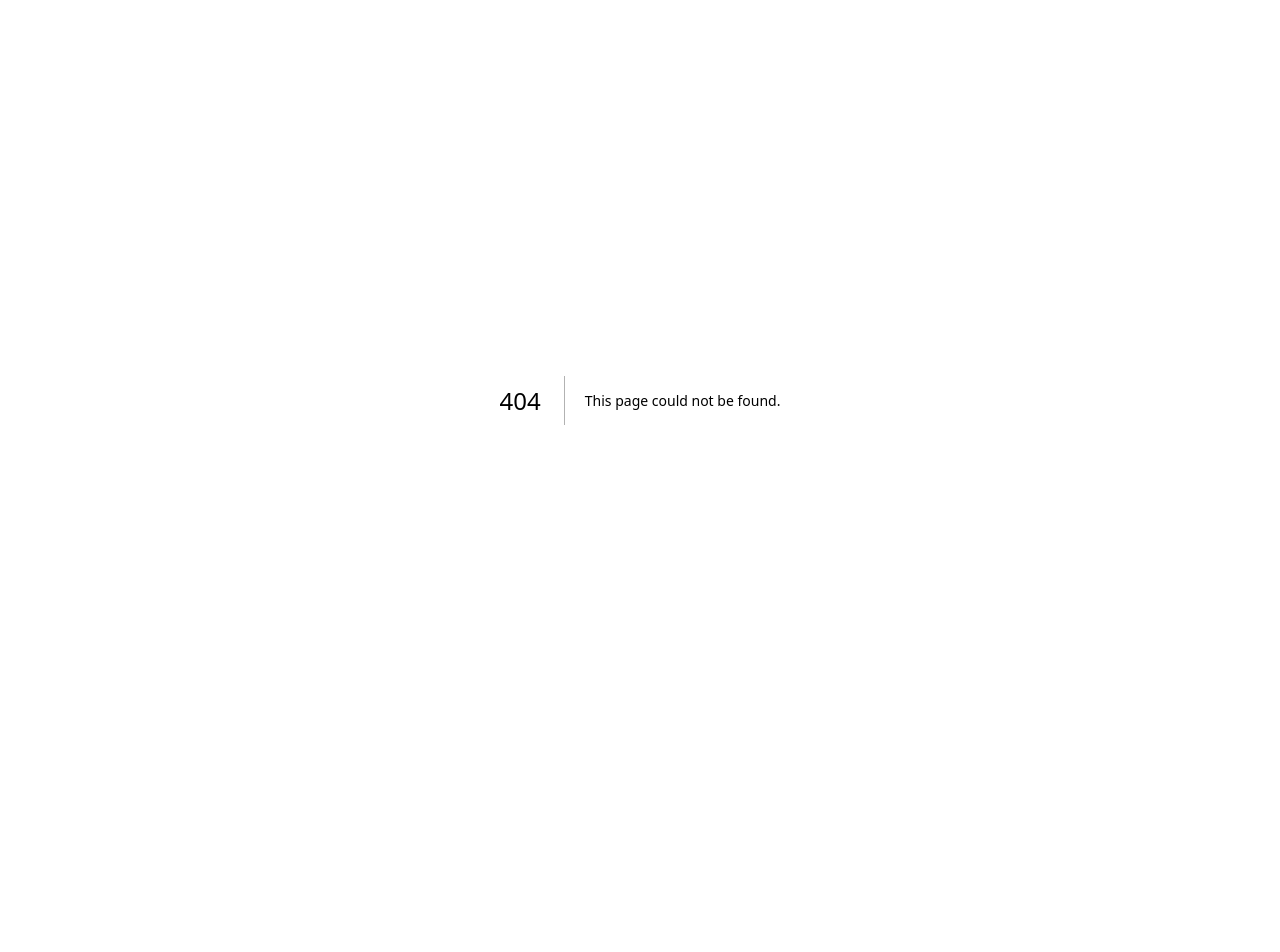
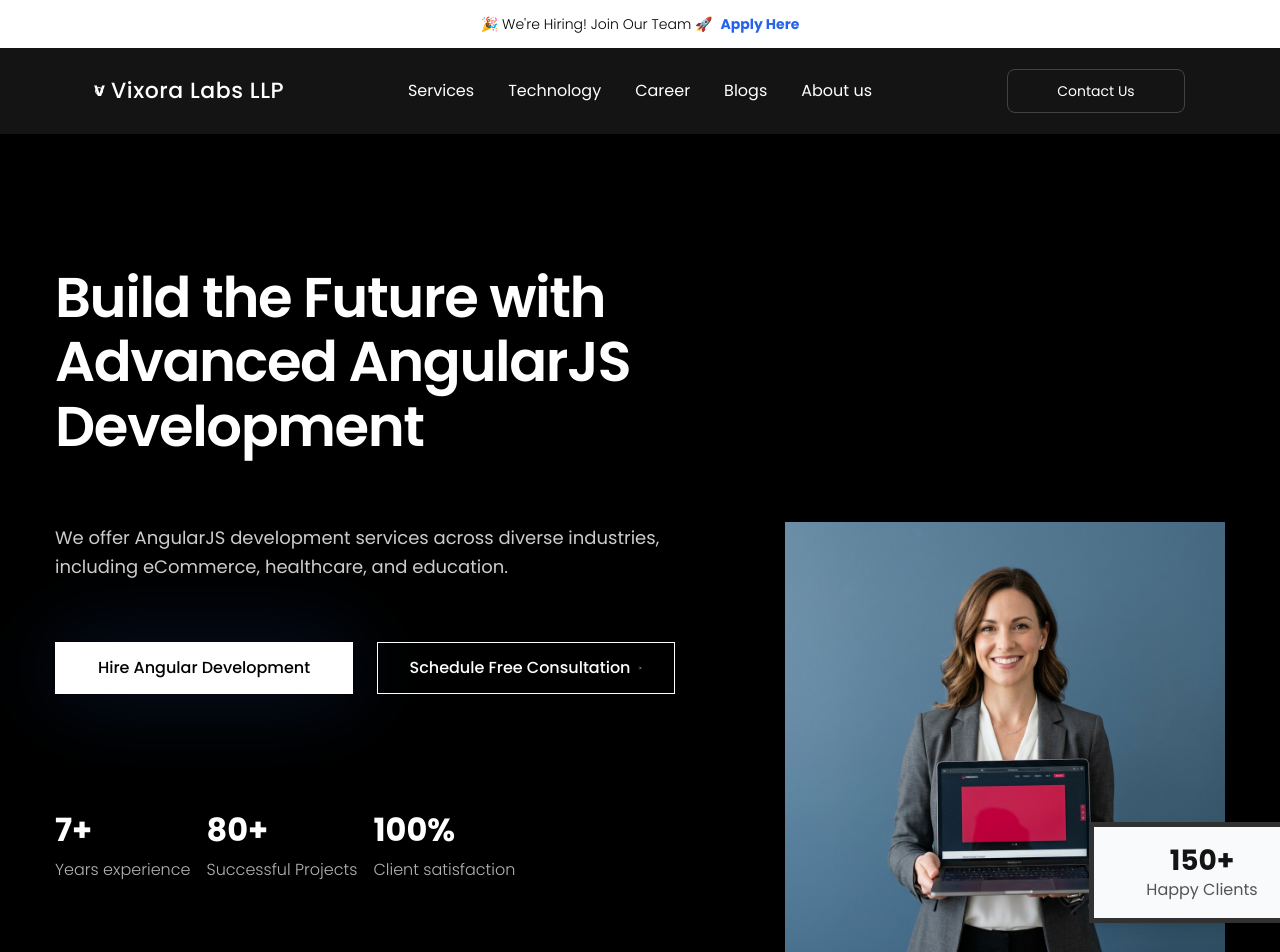
Before and after one commit to hhchavada/Vixora-Labs_LLP, a Next.js app: page /technology in a window 1280 px wide. Before the commit this address had no page. Shown: the top 952 px of the page. Before the commit the page ends 800 px from the top, so only its background shows below. Built offline with nearby package versions, Linux system fonts and the light colour scheme.

Commit message:
add new section

```diff
--- a/src/app/about/page.tsx
+++ b/src/app/about/page.tsx
@@ -20,7 +20,7 @@ export default function AboutPage() {
         <AboutHero />
         <AboutStats />
         <AboutWhyChoose />
-        <AboutDirectors />
+        {/* <AboutDirectors /> */}
         <AboutVisionMission />
       </PageWrapper>
       <Footer />
--- /dev/null
+++ b/src/app/technology/page.tsx
@@ -0,0 +1,31 @@
+import { Navbar } from "@/components/layout/navbar";
+import { Footer } from "@/components/layout/footer";
+import { AnnouncementBar } from "@/components/layout/announcement-bar";
+import { TechHero } from "@/features/technology/tech-hero";
+import { TechCompanies } from "@/features/technology/tech-companies";
+
+export const metadata = {
+  title: "AngularJS Development | Vixora Labs",
+  description: "Build the Future with Advanced AngularJS Development at Vixora Labs.",
+};
+
+export default function TechnologyPage() {
+  return (
+    <main className="min-h-screen flex flex-col bg-white">
+      <AnnouncementBar>
+        <span className="flex items-center justify-center gap-2 text-sm">
+          <span>🎉 We're Hiring! Join Our Team 🚀</span>
+          <a href="/career" className="text-primary font-bold hover:underline">
+            Apply Here
+          </a>
+        </span>
+      </AnnouncementBar>
+      <Navbar />
+      <div className="flex-1">
+        <TechHero />
+        <TechCompanies />
+      </div>
+      <Footer />
+    </main>
+  );
+}
--- a/src/components/layout/navbar.tsx
+++ b/src/components/layout/navbar.tsx
@@ -27,7 +27,7 @@ export function Navbar() {
   const shouldHide = isScrolled && direction === "down" && !isMobileMenuOpen;
 
   // Force dark background on pages that have a light background at the top
-  const forceDarkBg = pathname === "/terms" || pathname === "/privacy" || pathname === "/about" || pathname === "/career";
+  const forceDarkBg = pathname === "/terms" || pathname === "/privacy" || pathname === "/about" || pathname === "/career" || pathname === "/technology";
 
   return (
     <>
--- /dev/null
+++ b/src/features/technology/tech-companies.tsx
@@ -0,0 +1,33 @@
+import * as React from "react";
+
+const companies = [
+  { name: "Google", color: "text-[#4285F4]" },
+  { name: "Forbes", color: "text-[#101820]" },
+  { name: "PayPal", color: "text-[#00457C]" },
+  { name: "Microsoft", color: "text-[#737373]" },
+  { name: "IBM", color: "text-[#0530AD]" },
+];
+
+export function TechCompanies() {
+  return (
+    <section id="companies" className="bg-white py-[60px] md:py-[100px] w-full">
+      <div className="container mx-auto px-5 sm:px-[30px] lg:px-[15px] 2xl:max-w-[1516px] xl:max-w-[1200px] text-center">
+        <h2 className="text-[#141414] font-medium text-[24px] md:text-[32px] mb-2">
+          Top Companies Using Angular
+        </h2>
+        <p className="text-[#5b664d] text-[14px] md:text-[16px] mb-[40px] md:mb-[60px]">
+          Explore leading companies leveraging Angular for dynamic web applications
+        </p>
+
+        <div className="flex flex-wrap items-center justify-center gap-8 md:gap-16 lg:gap-20">
+          {companies.map((company) => (
+            <div key={company.name} className={`flex items-center justify-center text-2xl md:text-3xl font-bold ${company.color}`}>
+               {/* Replace with actual logo images when available */}
+               {company.name}
+            </div>
+          ))}
+        </div>
+      </div>
+    </section>
+  );
+}
--- /dev/null
+++ b/src/features/technology/tech-hero.tsx
@@ -0,0 +1,66 @@
+import * as React from "react";
+import Image from "next/image";
+import { ArrowRight } from "lucide-react";
+import { Button } from "@/components/ui/button";
+
+export function TechHero() {
+  return (
+    <section id="overview" className="bg-black xl:pt-[218px] lg:pt-60 md:pt-48 pt-[176px] pb-20 relative overflow-hidden">
+      <div className="container w-full lg:px-[15px] sm:px-[30px] px-5 mx-auto 2xl:max-w-[1516px] xl:max-w-[1200px] lg:flex block gap-[50px]">
+
+        {/* Left Content */}
+        <div className="relative w-full lg:w-[680px] z-10">
+          <h1 className="text-white text-[36px] lg:text-[56px] font-semibold leading-[1.15] mb-[41px] tracking-tight">
+            Build the Future with <br className="hidden lg:block" /> Advanced AngularJS <br className="hidden lg:block" /> Development
+          </h1>
+          <p className="text-white text-[16px] lg:text-[18px] leading-[1.6] opacity-80 max-w-[680px] mt-[6px] pt-[24px]">
+            We offer AngularJS development services across diverse industries, <br className="hidden lg:block" /> including eCommerce, healthcare, and education.
+          </p>
+
+          <div className="flex flex-col sm:flex-row gap-[24px] mt-[60px] mb-16">
+            <Button className="bg-white text-black hover:bg-gray-100 w-full sm:w-[298px] h-[52px] rounded-none text-[16px] font-medium">
+              Hire Angular Development
+            </Button>
+            <Button variant="outline" className="text-white border-white bg-transparent hover:bg-white hover:text-black w-full sm:w-[298px] h-[52px] rounded-none text-[16px] font-medium flex items-center justify-center gap-2">
+              Schedule Free Consultation <ArrowRight className="w-4 h-4" />
+            </Button>
+          </div>
+
+          <div className="lg:mt-28 mt-5 flex md:gap-16 gap-12 md:pb-20 pb-10">
+            <div>
+              <div className="xl:text-[32px] md:text-[32px] text-[24px] text-white flex items-center font-bold mb-1">7+</div>
+              <p className="min-h-6 text-white lg:text-[16px] text-[14px] opacity-70 font-light">Years experience</p>
+            </div>
+            <div>
+              <div className="xl:text-[32px] md:text-[32px] text-[24px] text-white flex items-center font-bold mb-1">80+</div>
+              <p className="min-h-6 text-white lg:text-[16px] text-[14px] opacity-70 font-light">Successful Projects</p>
+            </div>
+            <div>
+              <div className="xl:text-[32px] md:text-[32px] text-[24px] text-white flex items-center font-bold mb-1">100%</div>
+              <p className="min-h-6 text-white lg:text-[16px] text-[14px] opacity-70 font-light">Client satisfaction</p>
+            </div>
+          </div>
+        </div>
+
+        {/* Right Image */}
+        <div className="relative w-full lg:flex-1 mt-[60px] lg:mt-0 flex justify-center lg:justify-end items-end z-0">
+          <div className="relative inline-block">
+            {/* Main Hero Image */}
+            <img
+              src="/images/angular-hero.png"
+              alt="AngularJS Developer"
+              className="m-auto md:w-[490px] w-[293px] h-auto"
+            />
+
+            {/* 150+ Happy Clients Badge */}
+            <div className="bg-gray-50 border-[5px] border-[#313131] md:w-[226px] w-[117px] text-center absolute md:top-[300px] top-[150px] md:right-[-90px] right-[-10px] py-[16px] px-0 flex flex-col items-center justify-center shadow-lg">
+              <span className="font-bold text-[#141414] text-[18px] md:text-[28px] leading-tight">150+</span>
+              <span className="text-[#545454] text-[12px] md:text-[16px]">Happy Clients</span>
+            </div>
+          </div>
+        </div>
+
+      </div>
+    </section>
+  );
+}
--- /dev/null
+++ b/src/features/technology/tech-nav.tsx
@@ -0,0 +1,30 @@
+import * as React from "react";
+import Link from "next/link";
+
+const navItems = [
+  { label: "Angular JS", href: "#overview" },
+  { label: "Overview", href: "#overview" },
+  { label: "Companies", href: "#companies" },
+  { label: "Guide", href: "#guide" },
+];
+
+export function TechNav() {
+  return (
+    <div className="w-full bg-[#c9dcac] fixed top-[128px] z-40 hidden md:block">
+      <div className="container mx-auto px-5 sm:px-[30px] lg:px-[15px] 2xl:max-w-[1516px] xl:max-w-[1200px]">
+        <ul className="flex items-center justify-center gap-8 h-12">
+          {navItems.map((item, idx) => (
+            <li key={idx}>
+              <Link
+                href={item.href}
+                className={`text-[14px] font-medium transition-colors ${idx === 0 ? "text-[#141414]" : "text-[#5b664d] hover:text-[#141414]"}`}
+              >
+                {item.label}
+              </Link>
+            </li>
+          ))}
+        </ul>
+      </div>
+    </div>
+  );
+}
```
Also changed, not shown: public/images/angular-hero.png (added).
